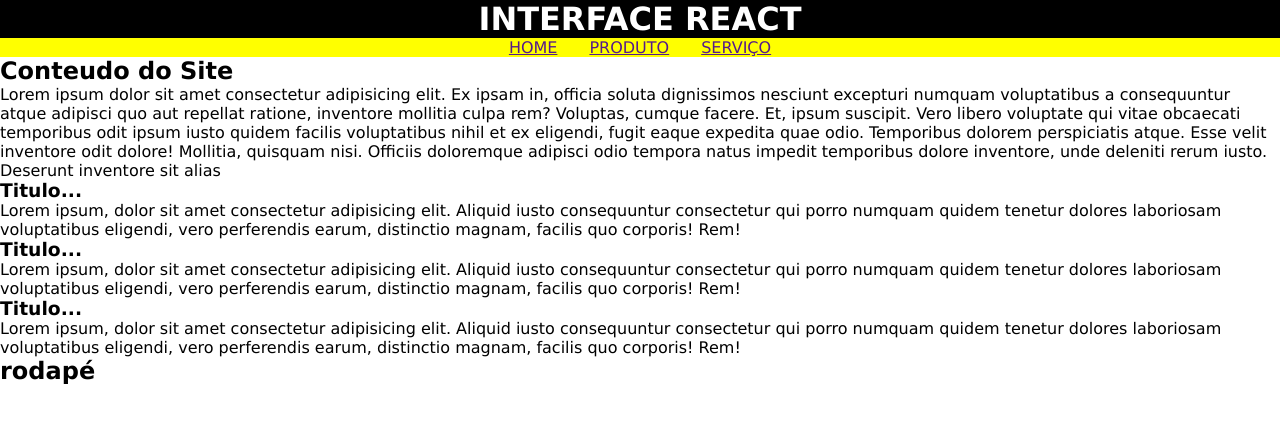
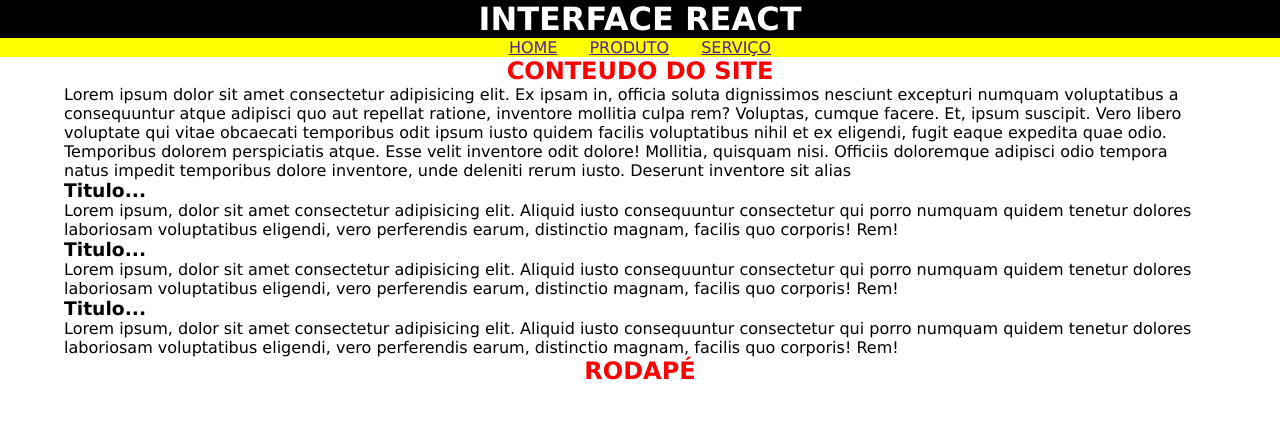
Before and after one commit to R0drigo-Pedroso/meu-app, a React (Create React App) app: page / in a window 1280 px wide. Shown: the top 422 px of the page. Built offline with nearby package versions, Linux system fonts and the light colour scheme.

Commit message:
conflito css

```diff
--- /dev/null
+++ b/src/components/Layout/Conteudo/Conteudo.css
@@ -0,0 +1,10 @@
+main {
+    width: 90vw;
+    margin: auto;
+}
+
+.subtitulo {
+    text-align: center;
+    color: red;
+    text-transform: uppercase;
+}
--- a/src/components/layout/conteudo.jsx
+++ b/src/components/Layout/Conteudo/Conteudo.jsx
@@ -1,10 +1,11 @@
-import { Artigo } from "../artigo";
+import Artigo from "../../Artigo";
+import "./Conteudo.css";
 
 const Conteudo = () => {
   return (
     <main>
       <section>
-        <h2>Conteudo do Site</h2>
+        <h2 className="subtitulo">Conteudo do Site</h2>
         <p>
           Lorem ipsum dolor sit amet consectetur adipisicing elit. Ex ipsam in,
           officia soluta dignissimos nesciunt excepturi numquam voluptatibus a
@@ -28,4 +29,4 @@ const Conteudo = () => {
 };
 
 // export default Conteudo;
-export { Conteudo };
+export default Conteudo;
--- a/src/components/artigo.jsx
+++ b/src/components/artigo.jsx
@@ -12,4 +12,4 @@ const Artigo = () => {
   );
 };
 
-export { Artigo };
+export default Artigo;
--- a/src/components/layout/cabecalho.jsx
+++ b/src/components/layout/cabecalho.jsx
@@ -1,7 +1,7 @@
-import { Menu } from "../menu";
+import Menu from "../Menu";
 
 /* Objeto de estilos CSS */
-const estilos = {
+const Estilos = {
   color: "white",
   backgroundColor: "black",
 };
@@ -17,7 +17,7 @@ const Cabecalho = () => {
         textTransform: "uppercase",
       }}
     >
-      <h1 style={estilos}>Interface React</h1>
+      <h1 style={Estilos}>Interface React</h1>
 
       <Menu />
     </header>
@@ -25,4 +25,4 @@ const Cabecalho = () => {
 };
 
 // export default Cabecalho;
-export { Cabecalho };
+export default Cabecalho;
--- a/src/components/layout/rodape.jsx
+++ b/src/components/layout/rodape.jsx
@@ -1,10 +1,10 @@
 const Rodape = () => {
   return (
     <footer>
-      <h2>rodapé</h2>
+      <h2 className="subtitulo">rodapé</h2>
     </footer>
   );
 };
 
 // export default Rodape;
-export { Rodape };
+export default Rodape;
--- a/src/components/menu.jsx
+++ b/src/components/menu.jsx
@@ -8,4 +8,4 @@ const Menu = () => {
   );
 };
 
-export { Menu };
+export default Menu;
--- a/src/index.js
+++ b/src/index.js
@@ -2,7 +2,7 @@ import React from "react";
 import ReactDOM from "react-dom/client";
 import App from "./App";
 
-import "./css/index.css";
+import "./Css/Index.css";
 
 const root = ReactDOM.createRoot(document.getElementById("root"));
 root.render(
```
Also changed, not shown: src/App.jsx (+5 -3 lines).
